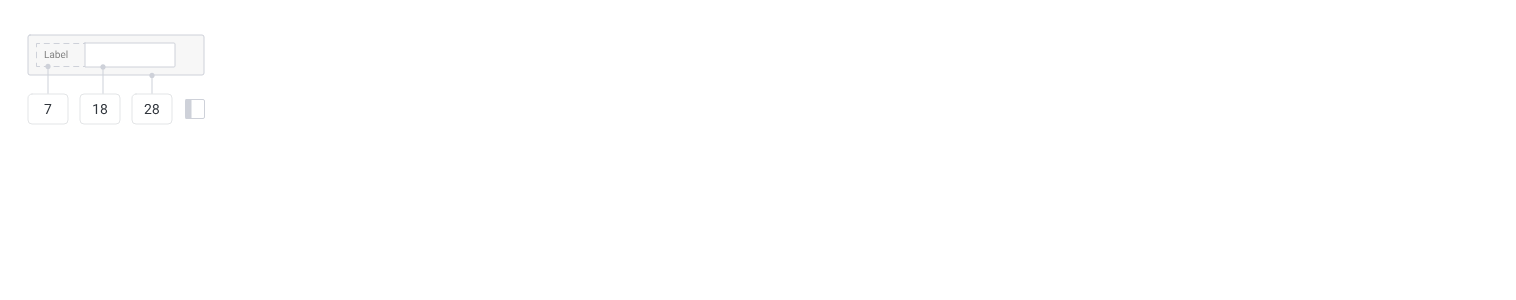
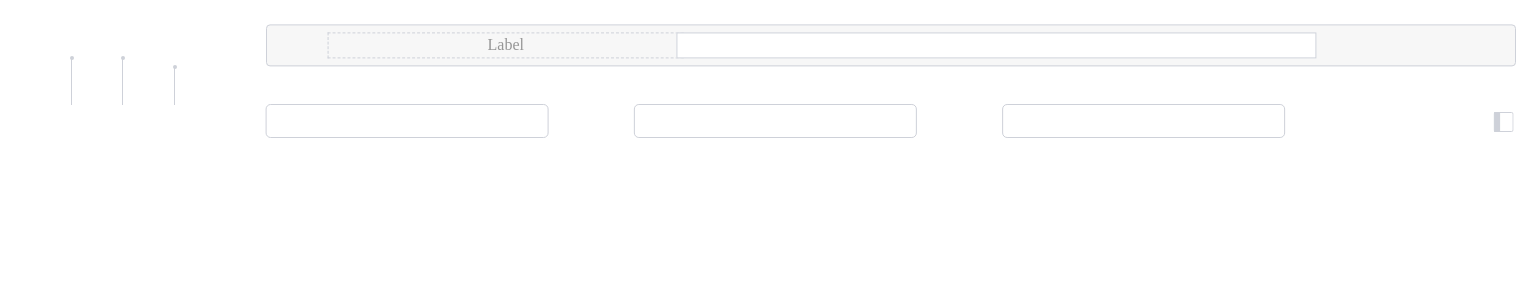
Before and after one commit to mr-yeraliyev/simourg, a Vue app: page / in a window 1280 px wide. Shown: the top 300 px of the page, 1516 px wide, since content can reach past the window. Built offline with nearby package versions, Linux system fonts and the light colour scheme.

Commit message:
add native tags version

```diff
--- /dev/null
+++ b/src/Tasks/pages/SecondVersionPage.vue
@@ -0,0 +1,271 @@
+<template>
+  <div class="container">
+    <span class="vector_1" :style="states[state].vector_1" />
+    <span class="vector_2" :style="states[state].vector_2" />
+    <span class="vector_3" :style="states[state].vector_3" />
+    <div class="input-group" :style="states[state].inputGroup">
+      <label :style="states[state].inputLabel" class="input-label">Label</label>
+      <span :style="states[state].inputField" class="input-field" />
+    </div>
+    <div class="values">
+      <div :style="states[state].values_1" class="values_1">
+        <input type="number" />
+      </div>
+      <div :style="states[state].values_2" class="values_2">
+        <input type="number" />
+      </div>
+      <div :style="states[state].values_3" class="values_3">
+        <input type="number" />
+      </div>
+      <ToggleButton :state="state" @click="changeState" class="toggle-button" />
+    </div>
+  </div>
+</template>
+
+<script lang="ts" setup>
+import { ref } from 'vue'
+import ToggleButton from '../components/ToggleButton.vue'
+
+interface State {
+  inputGroup: string
+  inputLabel: string
+  inputField: string
+  values_1: string
+  values_2: string
+  values_3: string
+  vector_1: string
+  vector_2: string
+  vector_3: string
+}
+
+const state = ref(0)
+const changeState = () => {
+  state.value === 3 ? (state.value = 0) : state.value++
+}
+// You can put this into static values
+const states: State[] = [
+  {
+    inputGroup: 'height: 40px;',
+    inputLabel: 'width: 28.4%; transform: translate(17%, 27%);',
+    inputField: 'width: 51.1%; transform: translate(64%, 27%);',
+    values_1: 'transform: translate(0, 0);',
+    values_2: 'transform: translate(130%, 0);',
+    values_3: 'transform: translate(260%, 0);',
+    vector_1: 'height: 47px;',
+    vector_2: 'height: 47px;',
+    vector_3: 'height: 38px;',
+  },
+  {
+    inputGroup: 'height: 40px;',
+    inputLabel: 'width: 28.4%; transform: translate(205%, 27%);',
+    inputField: 'width: 51.1%; transform: translate(17%, 27%);',
+    values_1: 'transform: translate(260%, 0);',
+    values_2: 'transform: translate(130%, 0);',
+    values_3: 'transform: translate(0, 0);',
+    vector_1: 'height: 38px;',
+    vector_2: 'height: 47px;',
+    vector_3: 'height: 47px;',
+  },
+  {
+    inputGroup: 'height: 62px;',
+    inputLabel: 'width: 79.5%; transform: translate(10%, 27%);',
+    inputField: 'width: 65%; transform: translate(34%, 120%);',
+    values_1: 'transform: translate(0, 0);',
+    values_2: 'transform: translate(130%, 0);',
+    values_3: 'transform: translate(260%, 0);',
+    vector_1: 'height: 43px;',
+    vector_2: 'height: 18px;',
+    vector_3: 'height: 13px;',
+  },
+  {
+    inputGroup: 'height: 62px;',
+    inputLabel: 'width: 65%; transform: translate(34%, 120%);',
+    inputField: 'width: 79.5%; transform: translate(10%, 27%);',
+    values_1: 'transform: translate(130%, 0);',
+    values_2: 'transform: translate(0, 0);',
+    values_3: 'transform: translate(260%, 0);',
+    vector_1: 'height: 43px;',
+    vector_2: 'height: 18px;',
+    vector_3: 'height: 13px;',
+  },
+]
+</script>
+
+<style lang="scss" scoped>
+.container {
+  position: relative;
+  width: 100%;
+  background-color: red;
+
+  .vector_1 {
+    position: absolute;
+    bottom: -89px;
+    left: 55px;
+    width: 1px;
+    background-color: #ced1d9;
+
+    z-index: 100;
+    &::before {
+      content: '';
+      position: absolute;
+      top: -2px;
+      left: -1.3px;
+      width: 4px;
+      height: 4px;
+      background-color: #ced1d9;
+      border-radius: 50%;
+    }
+
+    transition: height 0.4s ease;
+  }
+  .vector_2 {
+    position: absolute;
+    bottom: -89px;
+    left: 106px;
+    width: 1px;
+    background-color: #ced1d9;
+
+    z-index: 100;
+    &::before {
+      content: '';
+      position: absolute;
+      top: -2px;
+      left: -1.3px;
+      width: 4px;
+      height: 4px;
+      background-color: #ced1d9;
+      border-radius: 50%;
+    }
+
+    transition: height 0.4s ease;
+  }
+  .vector_3 {
+    position: absolute;
+    bottom: -89px;
+    left: 158px;
+    width: 1px;
+    background-color: #ced1d9;
+
+    z-index: 100;
+    &::before {
+      content: '';
+      position: absolute;
+      top: -2px;
+      left: -1.3px;
+      width: 4px;
+      height: 4px;
+      background-color: #ced1d9;
+      border-radius: 50%;
+    }
+
+    transition: height 0.4s ease;
+  }
+}
+
+.input-group {
+  background-color: #f7f7f7;
+  border: 1px solid #ced1d9;
+  position: absolute;
+  top: 0;
+  left: 0;
+  width: 100%;
+  border-radius: 4px;
+  transform: translate(20%, 20%);
+
+  transition: height 0.4s ease;
+}
+
+.input-label {
+  color: #969696;
+  display: flex;
+
+  height: 24px;
+  justify-content: center;
+  align-items: center;
+  border: 1px dashed #ced1d9;
+  position: absolute;
+  top: 0;
+  left: 0;
+  transition-property: transform, width;
+  transition-duration: 0.4s;
+  transition-timing-function: ease;
+}
+
+.input-field {
+  border: 1px solid #ced1d9;
+
+  height: 24px;
+  background-color: #ffffff;
+  position: absolute;
+  top: 0;
+  left: 0;
+  transition-property: transform, width;
+  transition-duration: 0.4s;
+  transition-timing-function: ease;
+}
+
+.values {
+  width: 100%;
+  position: absolute;
+  top: 0;
+  left: 0;
+  transform: translate(20%, 90px);
+  &_1 {
+    position: absolute;
+    top: 0;
+    left: 0;
+
+    display: flex;
+    align-items: center;
+    justify-content: center;
+    width: 22.7%;
+    height: 30px;
+
+    transition-property: transform;
+    transition-duration: 0.4s;
+    transition-timing-function: ease;
+  }
+  &_2 {
+    position: absolute;
+    top: 0;
+    left: 0;
+
+    display: flex;
+    align-items: center;
+    justify-content: center;
+    width: 22.7%;
+    height: 30px;
+
+    transition-property: transform;
+    transition-duration: 0.4s;
+    transition-timing-function: ease;
+  }
+  &_3 {
+    position: absolute;
+    top: 0;
+    left: 0;
+    display: flex;
+    align-items: center;
+    justify-content: center;
+    width: 22.7%;
+    height: 30px;
+
+    transition-property: transform, width;
+    transition-duration: 0.4s;
+    transition-timing-function: ease;
+  }
+}
+
+.toggle-button {
+  position: absolute;
+  bottom: -30px;
+  right: 0;
+}
+
+input {
+  width: 100%;
+  height: 100%;
+  border: 1px solid #ced1d9;
+  border-radius: 5px;
+}
+</style>
--- a/src/Tasks/routes.ts
+++ b/src/Tasks/routes.ts
@@ -1,12 +1,18 @@
-import { RouteRecordRaw } from "vue-router";
-import TaskPage from "./pages/TaskPage.vue";
+import { RouteRecordRaw } from 'vue-router'
+import TaskPage from './pages/TaskPage.vue'
+import SecondVersionPage from './pages/SecondVersionPage.vue'
 
 const taskRoutes: Array<RouteRecordRaw> = [
-    {
-        path: "/",
-        name: "TasksPage",
-        component: TaskPage
-    }
-];
+  {
+    path: '/',
+    name: 'SecondVersionPage',
+    component: SecondVersionPage,
+  },
+  {
+    path: '/task',
+    name: 'TasksPage',
+    component: TaskPage,
+  },
+]
 
 export default taskRoutes
```
